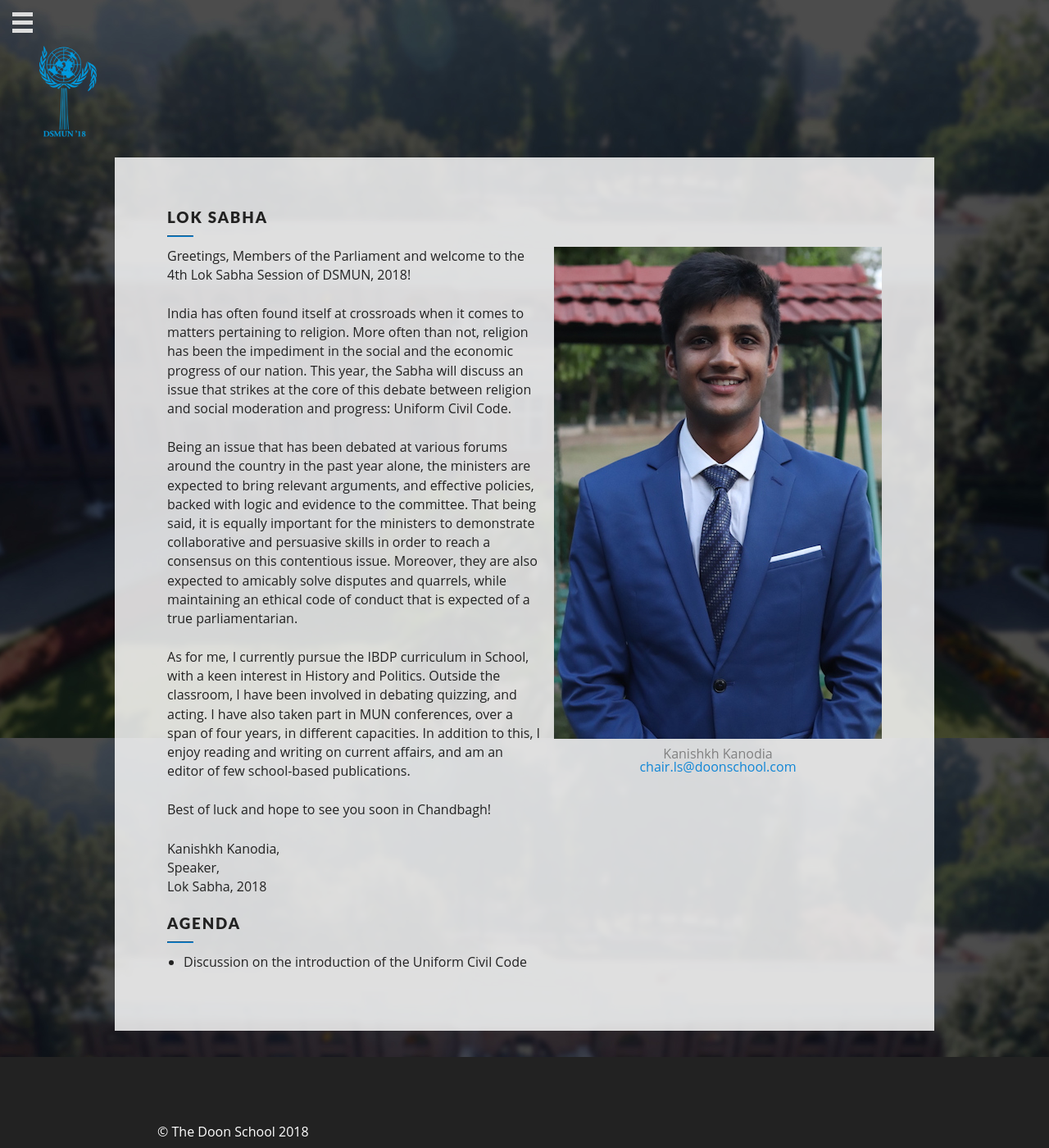
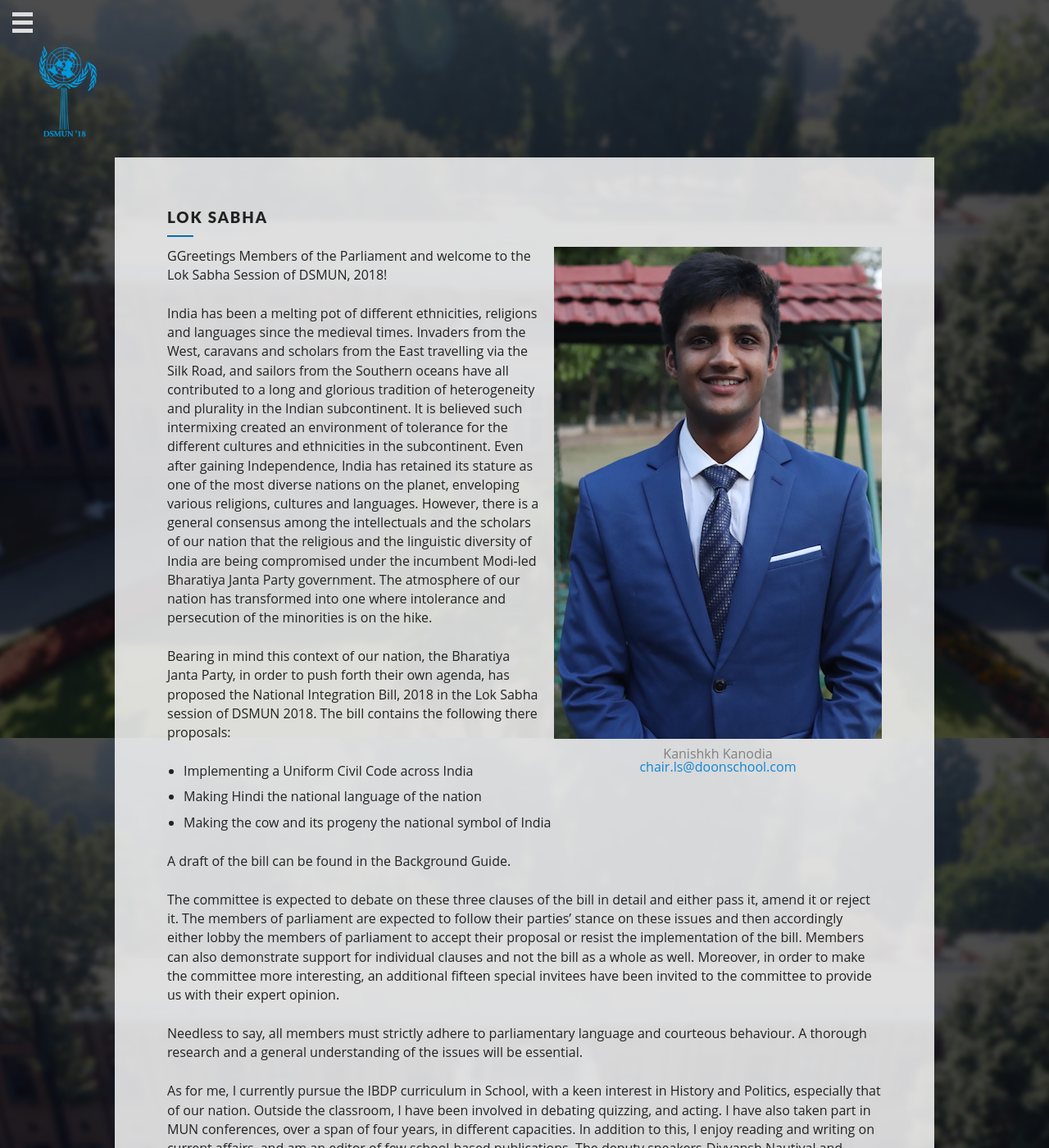
Before and after one commit to pratinav/dsmun18.com, a Jekyll site: the page built from _committees/ls.md, in a window 1280 px wide and 1400 px high. Shown: the whole window at 82% size. Built offline with Jekyll 4.4.1, drawn with Linux system fonts in a browser that asks for light colours; some web fonts are replaced; some of the changed text lies outside the part shown.

Commit message:
Update the LS write-up

```diff
--- a/_committees/ls.md
+++ b/_committees/ls.md
@@ -4,13 +4,23 @@ title: Lok Sabha
 chair: Kanishkh Kanodia
 ---
 
-Greetings, Members of the Parliament and welcome to the 4th Lok Sabha Session of DSMUN, 2018!
+GGreetings Members of the Parliament and welcome to the Lok Sabha Session of DSMUN, 2018!
 
-India has often found itself at crossroads when it comes to matters pertaining to religion. More often than not, religion has been the impediment in the social and the economic progress of our nation. This year, the Sabha will discuss an issue that strikes at the core of this debate between religion and social moderation and progress: Uniform Civil Code.
+India has been a melting pot of different ethnicities, religions and languages since the medieval times. Invaders from the West, caravans and scholars from the East travelling via the Silk Road, and sailors from the Southern oceans have all contributed to a long and glorious tradition of heterogeneity and plurality in the Indian subcontinent. It is believed such intermixing created an environment of tolerance for the different cultures and ethnicities in the subcontinent. Even after gaining Independence, India has retained its stature as one of the most diverse nations on the planet, enveloping various religions, cultures and languages. However, there is a general consensus among the intellectuals and the scholars of our nation that the religious and the linguistic diversity of India are being compromised under the incumbent Modi-led Bharatiya Janta Party government. The atmosphere of our nation has transformed into one where intolerance and persecution of the minorities is on the hike.
 
-Being an issue that has been debated at various forums around the country in the past year alone, the ministers are expected to bring relevant arguments, and effective policies, backed with logic and evidence to the committee. That being said, it is equally important for the ministers to demonstrate collaborative and persuasive skills in order to reach a consensus on this contentious issue. Moreover, they are also expected to amicably solve disputes and quarrels, while maintaining an ethical code of conduct that is expected of a true parliamentarian.
+Bearing in mind this context of our nation, the Bharatiya Janta Party, in order to push forth their own agenda, has proposed the National Integration Bill, 2018 in the Lok Sabha session of DSMUN 2018. The bill contains the following there proposals:
 
-As for me, I currently pursue the IBDP curriculum in School, with a keen interest in History and Politics. Outside the classroom, I have been involved in debating quizzing, and acting. I have also taken part in MUN conferences, over a span of four years, in different capacities. In addition to this, I enjoy reading and writing on current affairs, and am an editor of few school-based publications.
+ - Implementing a Uniform Civil Code across India
+ - Making Hindi the national language of the nation
+ - Making the cow and its progeny the national symbol of India
+
+A draft of the bill can be found in the Background Guide.
+
+The committee is expected to debate on these three clauses of the bill in detail and either pass it, amend it or reject it. The members of parliament are expected to follow their parties’ stance on these issues and then accordingly either lobby the members of parliament to accept their proposal or resist the implementation of the bill. Members can also demonstrate support for individual clauses and not the bill as a whole as well. Moreover, in order to make the committee more interesting, an additional fifteen special invitees have been invited to the committee to provide us with their expert opinion.
+
+Needless to say, all members must strictly adhere to parliamentary language and courteous behaviour. A thorough research and a general understanding of the issues will be essential.
+
+As for me, I currently pursue the IBDP curriculum in School, with a keen interest in History and Politics, especially that of our nation. Outside the classroom, I have been involved in debating quizzing, and acting. I have also taken part in MUN conferences, over a span of four years, in different capacities. In addition to this, I enjoy reading and writing on current affairs, and am an editor of few school-based publications. The deputy speakers-Divyansh Nautiyal and Madhav Mahajan-will also help me run the committee. All delegates are welcome to contact us for any help.
 
 Best of luck and hope to see you soon in Chandbagh!
 
@@ -20,4 +30,4 @@ Lok Sabha, 2018
 
 ## Agenda
 
-- Discussion on the introduction of the Uniform Civil Code
+- The implementation of the National Integration Bill, 2018
```
